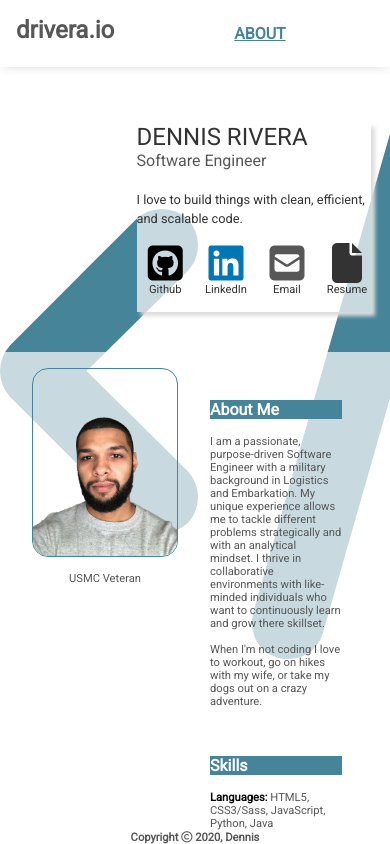
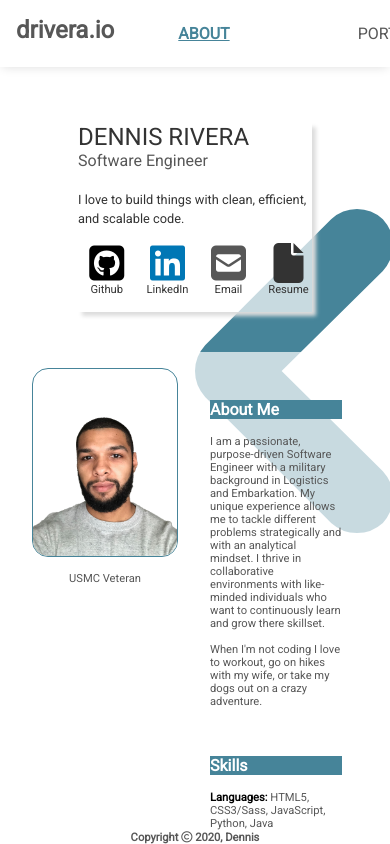
Before and after one commit to D-Riv/portfolio, a React (Create React App) app: page / in a window 390 px wide. Built offline with nearby package versions, Linux system fonts and the light colour scheme.

Commit message:
Completed responsive design for mobile and tablet

```diff
--- a/src/components/Layout.js
+++ b/src/components/Layout.js
@@ -15,7 +15,7 @@ const Layout = (props) => {
           activeTwo={props.activeTwo}
           slideAboutOut={props.slideAboutOut}
         />
-        {props.children}
+        <div className="children-container">{props.children}</div>
       </div>
       <Footer />
     </div>
--- a/src/scss/home.scss
+++ b/src/scss/home.scss
@@ -19,9 +19,8 @@ $shrink-view: 1025px;
   @include transparentBackgroundColor(0.7, #ffffff);
 
   @media (max-width: $change-view) {
-    position: relative;
-    top: 2.5rem;
-    left: 35vw;
+    position: static;
+    margin-top: 2.5rem;
     width: 40%;
   }
   @media (max-width: $break-medium) {
--- a/src/scss/main.scss
+++ b/src/scss/main.scss
@@ -15,7 +15,12 @@ $shrink-view: 1025px;
     overflow: hidden;
     flex-grow: 1;
 
-    @media (max-width: $change-view) {
+    .children-container {
+      @media (max-width: $change-view) {
+        display: flex;
+        flex-direction: column;
+        align-items: center;
+      }
     }
   }
 }
--- a/src/scss/navbar.scss
+++ b/src/scss/navbar.scss
@@ -29,10 +29,6 @@ $shrink-view: 1025px;
     &-title {
       color: $primary-color;
     }
-
-    // @media (max-width: $change-view) {
-    //   font-size: 0.9rem;
-    // }
   }
 
   .nav-links {
@@ -53,6 +49,10 @@ $shrink-view: 1025px;
       list-style: none;
       margin: 0 7rem;
       padding: 0.5rem;
+
+      @media (max-width: $break-medium) {
+        margin: 0 3.5rem;
+      }
     }
   }
 }
```
